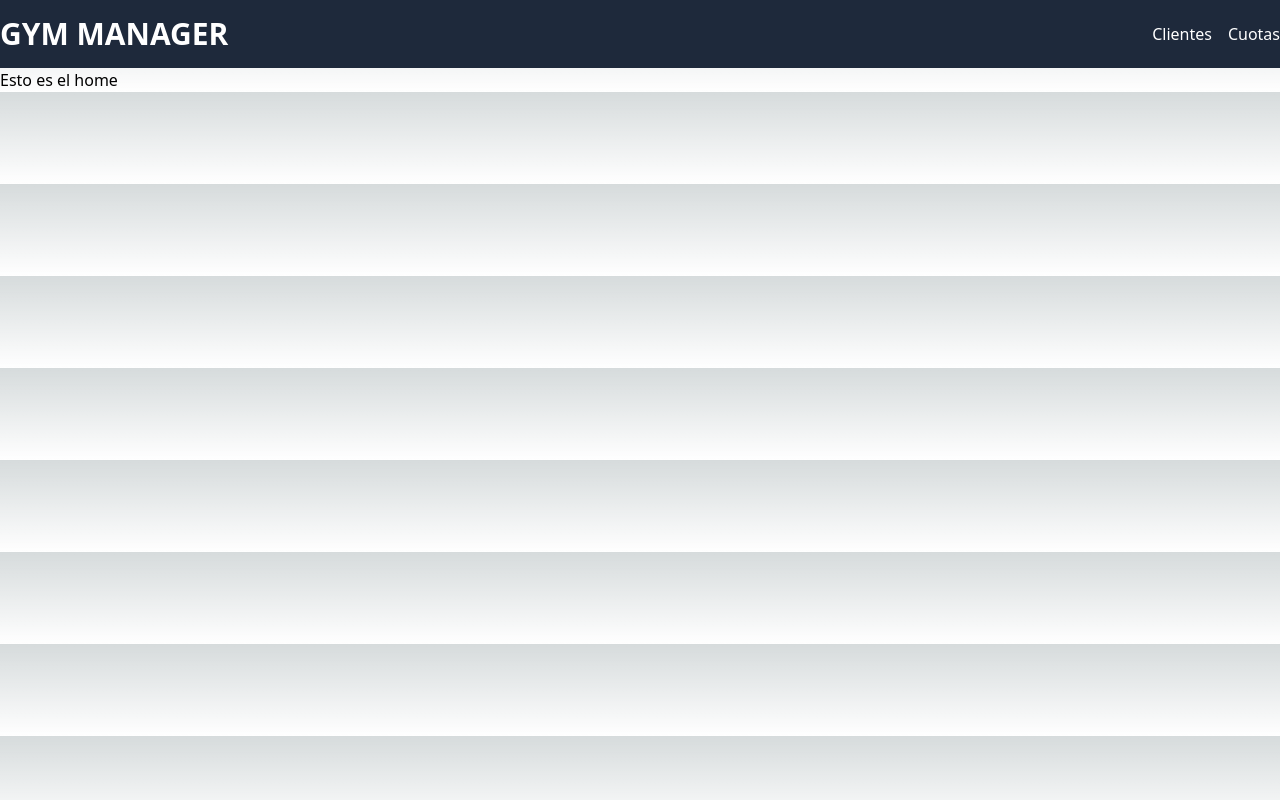
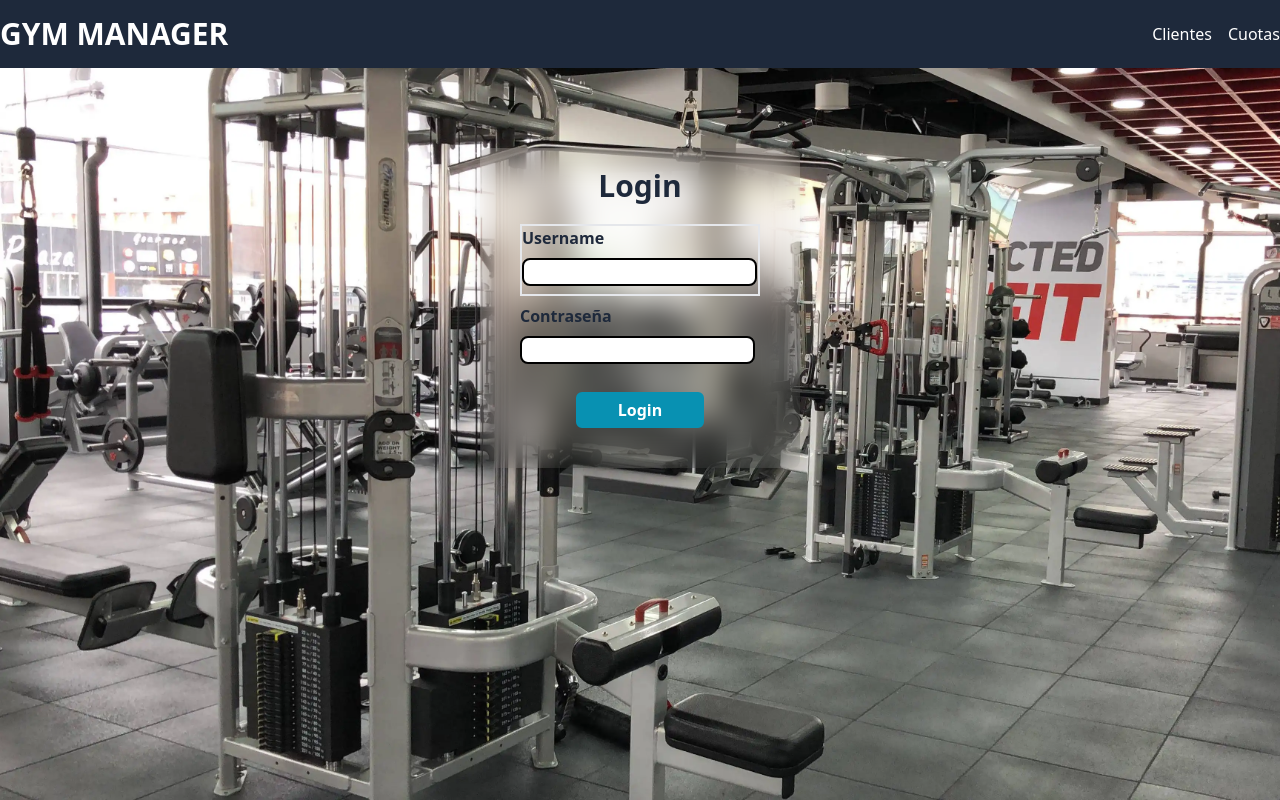
Before and after one commit to fepa0110/gym-manager, a Next.js app: page / in a window 1280 px wide. Built offline with nearby package versions, Linux system fonts and the light colour scheme.

Commit message:
feat: :construction: Added Login UI in HomePage

```diff
--- a/src/pages/HomePage.jsx
+++ b/src/pages/HomePage.jsx
@@ -1,8 +1,41 @@
+import Header from "@/components/Header";
 import React from "react";
 
 export default function HomePage() {
-	return(
-    <>
-        <h1>Esto es el home</h1>
-    </>);
+	return (
+		<div className="flex flex-col h-screen items-stretch bg-[url('../assets/gym.webp')] bg-cover">
+			<Header />
+			<div className="w-1/4 self-center mt-20 px-10 py-5 rounded-lg backdrop-blur-lg shadow-lg">
+				<h1 className="mb-5 text-3xl text-center text-slate-800 font-bold">
+					Login
+				</h1>
+
+				<form className="flex flex-col items-center w-auto">
+					<div className="mb-2 border-2 w-26">
+						<label className="text-slate-800 font-bold">Username</label>
+						<input
+							type="text"
+							name="username"
+							className="border-2 border-black w-auto hover:border-cyan-600 my-2 text-black bg-white rounded-lg"
+							id="username"
+						/>
+					</div>
+
+					<div>
+						<label className="text-slate-800 font-bold">Contraseña</label>
+						<input
+							type="password"
+							name="password"
+							id="password"
+							className="border-2 border-black hover:border-cyan-600 my-2 text-black bg-white rounded-lg"
+						/>
+					</div>
+
+					<button className="border-2 border-cyan-600 text-white bg-cyan-600 hover:text-cyan-600 hover:bg-transparent self-center text-center font-bold rounded-md w-32 my-5 py-1">
+						Login
+					</button>
+				</form>
+			</div>
+		</div>
+	);
 }
--- a/src/pages/index.js
+++ b/src/pages/index.js
@@ -10,11 +10,11 @@ const inter = Inter({ subsets: ['latin'] })
 export default function Home() {
   return (
     <>
-    <Head>
-      <title>Gym manager</title>
-    </Head>
-      <Header/>
-      <HomePage/>
+      <Head>
+        <title>Gym manager</title>
+      </Head>
+      {/* <Header/> */}
+      <HomePage />
     </>
   )
 }
--- a/tailwind.config.js
+++ b/tailwind.config.js
@@ -8,7 +8,8 @@ module.exports = {
     "./src/**/*.{js,ts,jsx,tsx}",
   ],
   theme: {
-    extend: {},
+    extend: {
+    },
   },
   plugins: [],
 }
```
Also changed, not shown: src/assets/gym.webp (added).
